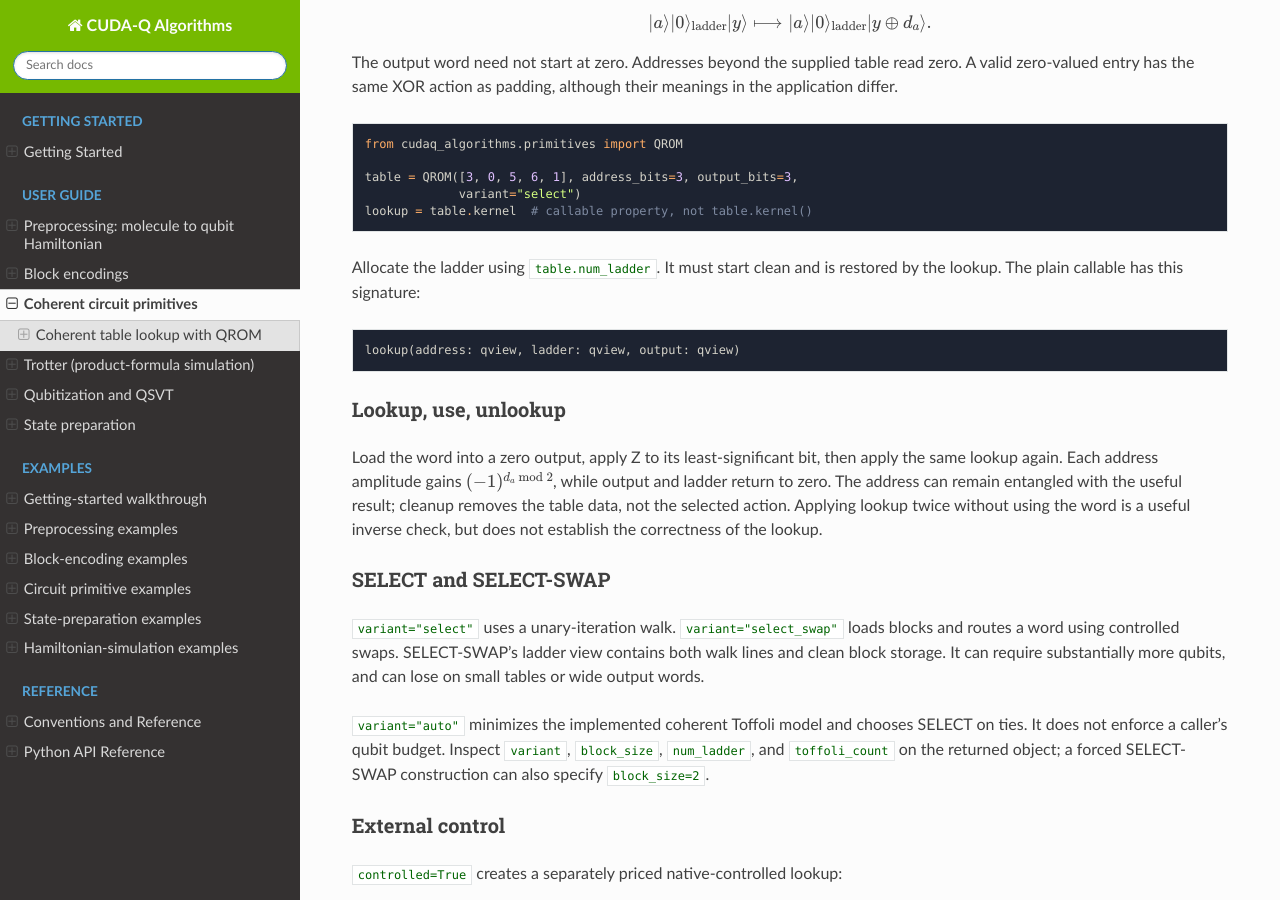
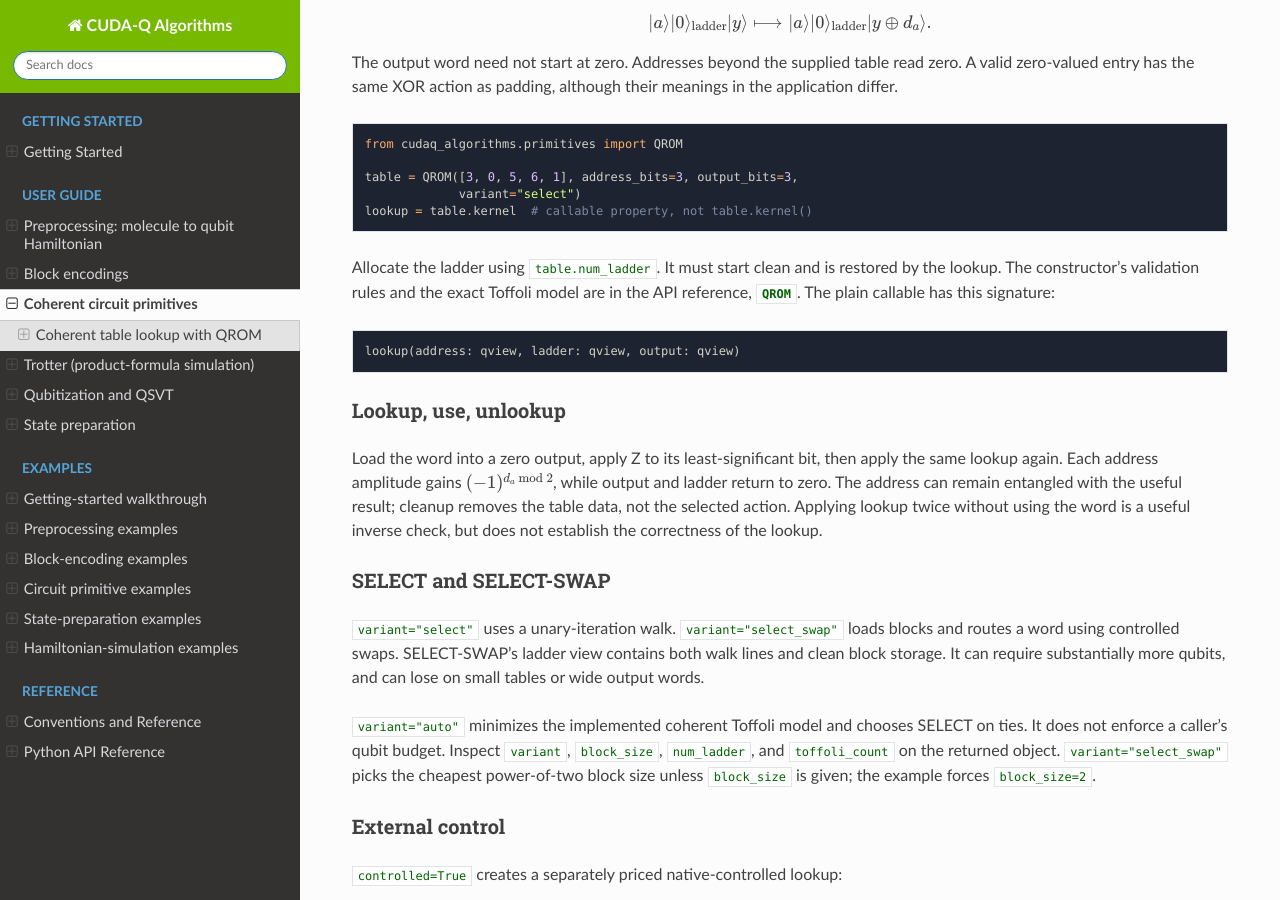
Before and after one commit to NVIDIA/cudaq-algorithms, a Sphinx documentation site: the page built from docs/sphinx/guide/primitives.rst, in a window 1280 px wide and 900 px high, scrolled down 393 px. Built offline with Sphinx 7.4.7 and the Read the Docs theme 3.1.0, drawn with Linux system fonts in a browser that asks for light colours.

Commit message:
docs: clarify the QROM guide and the phase reference
The guide now states how a forced select_swap chooses its block size
and links the constructor contract in the API reference. The example's
phase reference notes that it describes a zero output word.

Signed-off-by: Scott Thornton <wsttiger@gmail.com>

```diff
--- a/docs/sphinx/examples/python/qrom_lookup.py
+++ b/docs/sphinx/examples/python/qrom_lookup.py
@@ -46,6 +46,8 @@
         word = DATA[address] if address < len(DATA) else 0
         enabled = not controlled or bool(index & 1)
         if phase:
+            # lookup, Z on output bit 0, lookup: the phase of a zero output
+            # word is (-1)**(word & 1); a nonzero y would add (-1)**(y & 1).
             result[index] = amplitude * (-1 if word & 1 else 1)
         else:
             target = index ^ (word <<
--- a/docs/sphinx/guide/primitives.rst
+++ b/docs/sphinx/guide/primitives.rst
@@ -28,7 +28,10 @@
    lookup = table.kernel  # callable property, not table.kernel()
 
 Allocate the ladder using `table.num_ladder`. It must start clean and is
-restored by the lookup. The plain callable has this signature:
+restored by the lookup. The constructor's validation rules and the exact
+Toffoli model are in the API reference,
+:class:`~cudaq_algorithms.primitives.QROM`. The plain callable has this
+signature:
 
 .. code-block:: text
 
@@ -55,7 +58,8 @@
 `variant="auto"` minimizes the implemented coherent Toffoli model and chooses
 SELECT on ties. It does not enforce a caller's qubit budget. Inspect
 `variant`, `block_size`, `num_ladder`, and `toffoli_count` on the returned
-object; a forced SELECT-SWAP construction can also specify `block_size=2`.
+object. `variant="select_swap"` picks the cheapest power-of-two block size
+unless `block_size` is given; the example forces `block_size=2`.
 
 External control
 ~~~~~~~~~~~~~~~~
```
